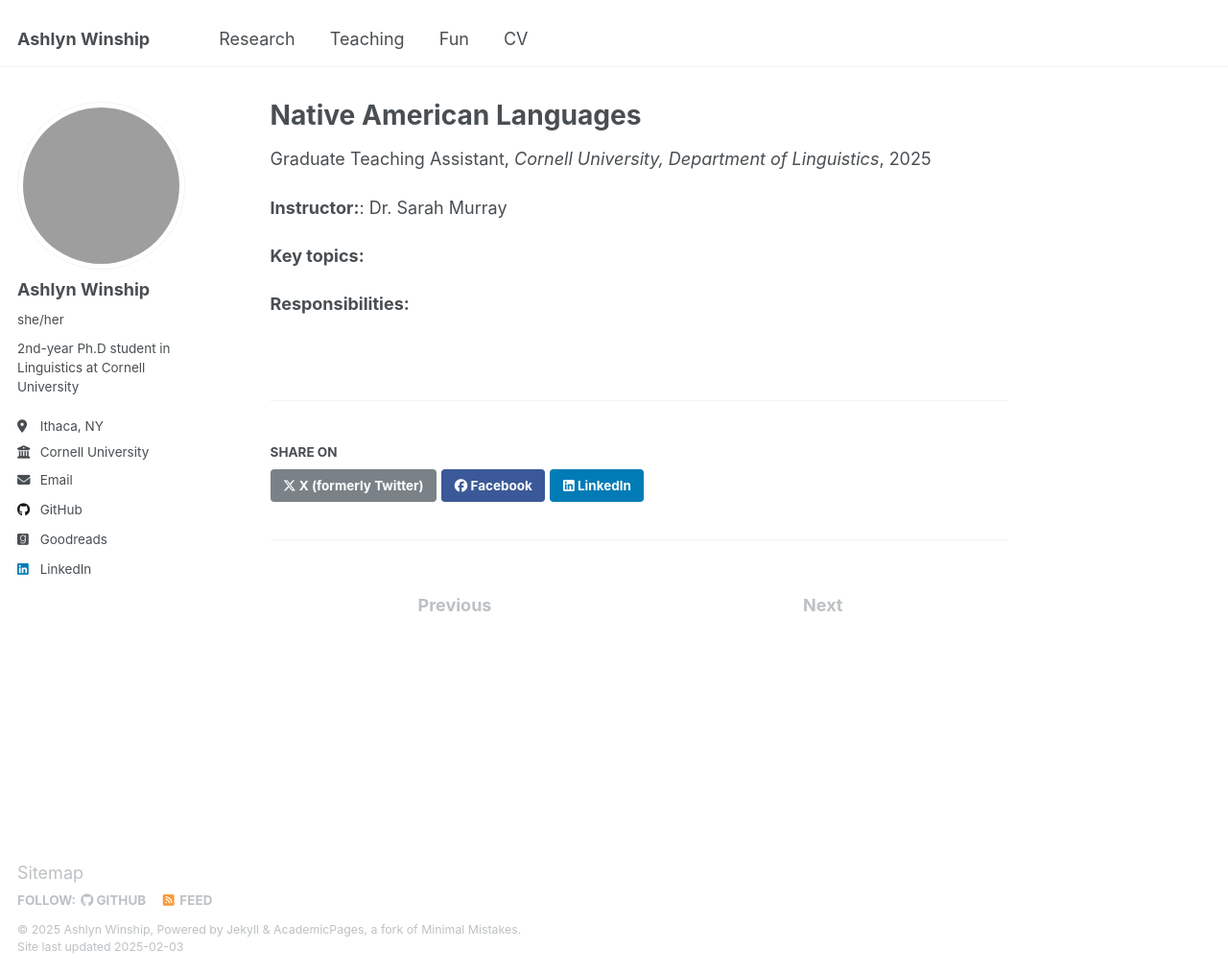
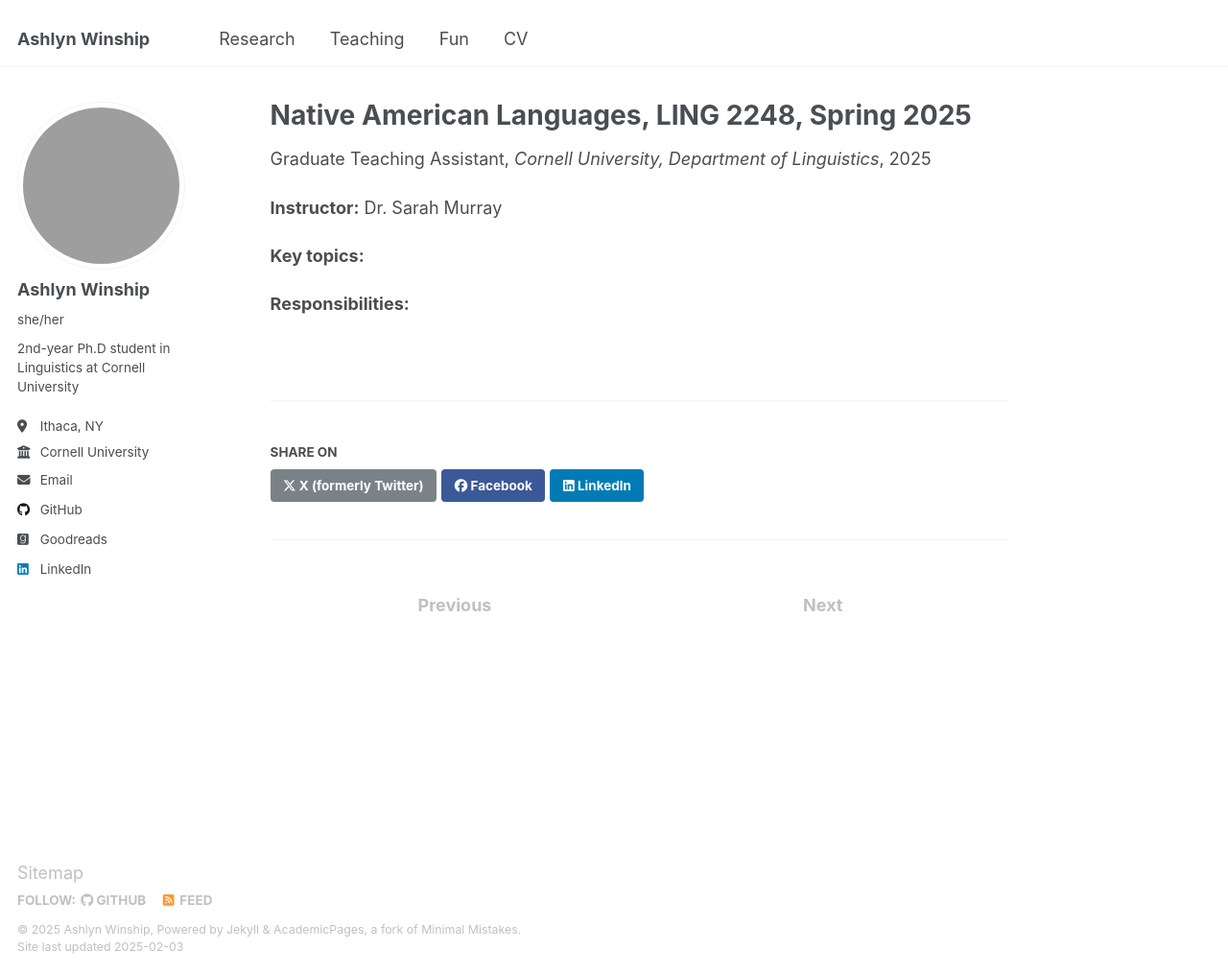
Before and after one commit to ashlynwinship/ashlynwinship.github.io, a Jekyll site: the page built from _teaching/nal_spring_25.md, in a window 1280 px wide and 1015 px high. Shown: the whole window at 96% size. Built offline with Jekyll 4.4.1, drawn with Linux system fonts in a browser that asks for light colours; grey boxes are pictures that could not be loaded.

Commit message:
Update nal_spring_25.md

```diff
--- a/_teaching/nal_spring_25.md
+++ b/_teaching/nal_spring_25.md
@@ -1,5 +1,5 @@
 ---
-title: "Native American Languages"
+title: "Native American Languages, LING 2248, Spring 2025"
 collection: teaching
 type: "Graduate Teaching Assistant"
 permalink: /teaching/nal_spring_25
@@ -8,7 +8,7 @@ date: 01-2025
 location: Ithaca, NY
 ---
 
-<b>Instructor:</b>: Dr. Sarah Murray
+<b>Instructor:</b> Dr. Sarah Murray
 
 <b>Key topics:</b>
 
```
